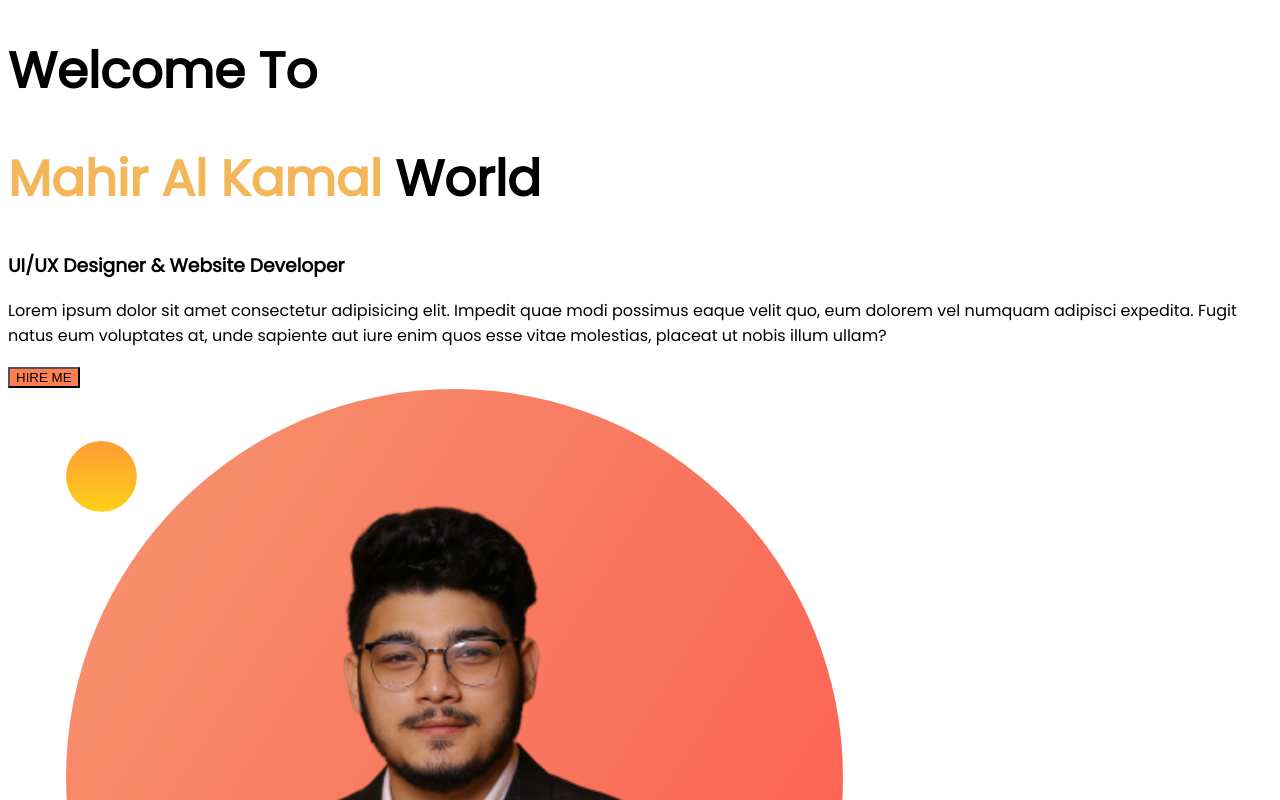
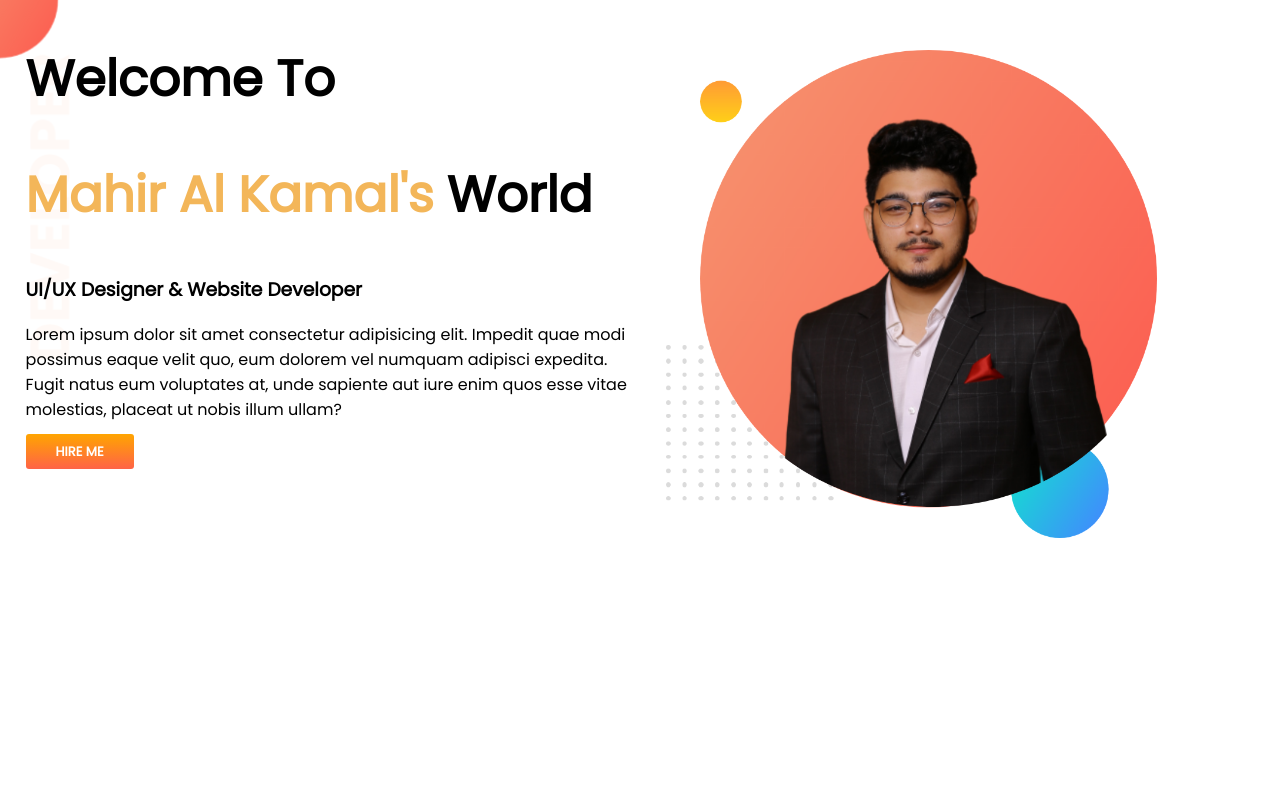
Before and after one commit to iammahir2020/developer-portfolio, a plain HTML site: page index.html in a window 1280 px wide. Shown: the top 800 px of the page. Drawn offline with Linux system fonts and the light colour scheme.

Commit message:
top section added

```diff
--- a/index.html
+++ b/index.html
@@ -11,16 +11,23 @@
     <link rel="stylesheet" href="style.css">
 </head>
 <body>
-    <div>
-        <h1>Welcome To</h1>
-        <h1> <span class="primary-color">Mahir Al Kamal</span> World</h1>
+    <section class="top-banner">
 
-        <h3>UI/UX Designer & Website Developer</h3>
-        <p>Lorem ipsum dolor sit amet consectetur adipisicing elit. Impedit quae modi possimus eaque velit quo, eum dolorem vel numquam adipisci expedita. Fugit natus eum voluptates at, unde sapiente aut iure enim quos esse vitae molestias, placeat ut nobis illum ullam?</p>
-        <input class="button-style" type="button" value="HIRE ME">
-    </div>
+        <div class="half-width">
+            <h1>Welcome To</h1>
+            <h1> <span class="primary-color">Mahir Al Kamal's</span> World</h1>
 
-    <img src="images/image1.png" alt="iammahir">
+            <h3>UI/UX Designer & Website Developer</h3>
+            <p>Lorem ipsum dolor sit amet consectetur adipisicing elit. Impedit quae modi possimus eaque velit quo, eum dolorem vel numquam adipisci expedita. Fugit natus eum voluptates at, unde sapiente aut iure enim quos esse vitae molestias, placeat ut nobis illum ullam?</p>
+            <a href="https://www.linkedin.com/in/mahiralkamal" target ="_blank" class="link-button">HIRE ME</a>
+        </div>
+
+        <div class="half-width">
+            <img src="images/image1.png" alt="iammahir">
+        </div>
+
+    </section>
+
 
 
 </body>
--- a/style.css
+++ b/style.css
@@ -1,15 +1,41 @@
 body {
   font-family: "Poppins", sans-serif;
+  margin: 0px;
 }
 
 h1 {
   font-size: 50px;
 }
 
+section {
+  display: flex;
+}
+
 .primary-color {
   color: rgb(243, 182, 89);
 }
 
-.button-style {
-  background-color: coral;
+.link-button {
+  color: white;
+  font-weight: 600;
+  font-size: small;
+  text-decoration: none;
+  background-image: linear-gradient(orange, tomato);
+  padding: 8px 30px;
+  border-radius: 3px;
 }
+
+.half-width {
+  width: 50%;
+  padding-left: 2%;
+}
+
+.half-width img {
+  width: 80%;
+  padding-top: 50px;
+}
+
+.top-banner {
+  background-image: url(images/top-banner.png);
+  background-repeat: no-repeat;
+}
```
